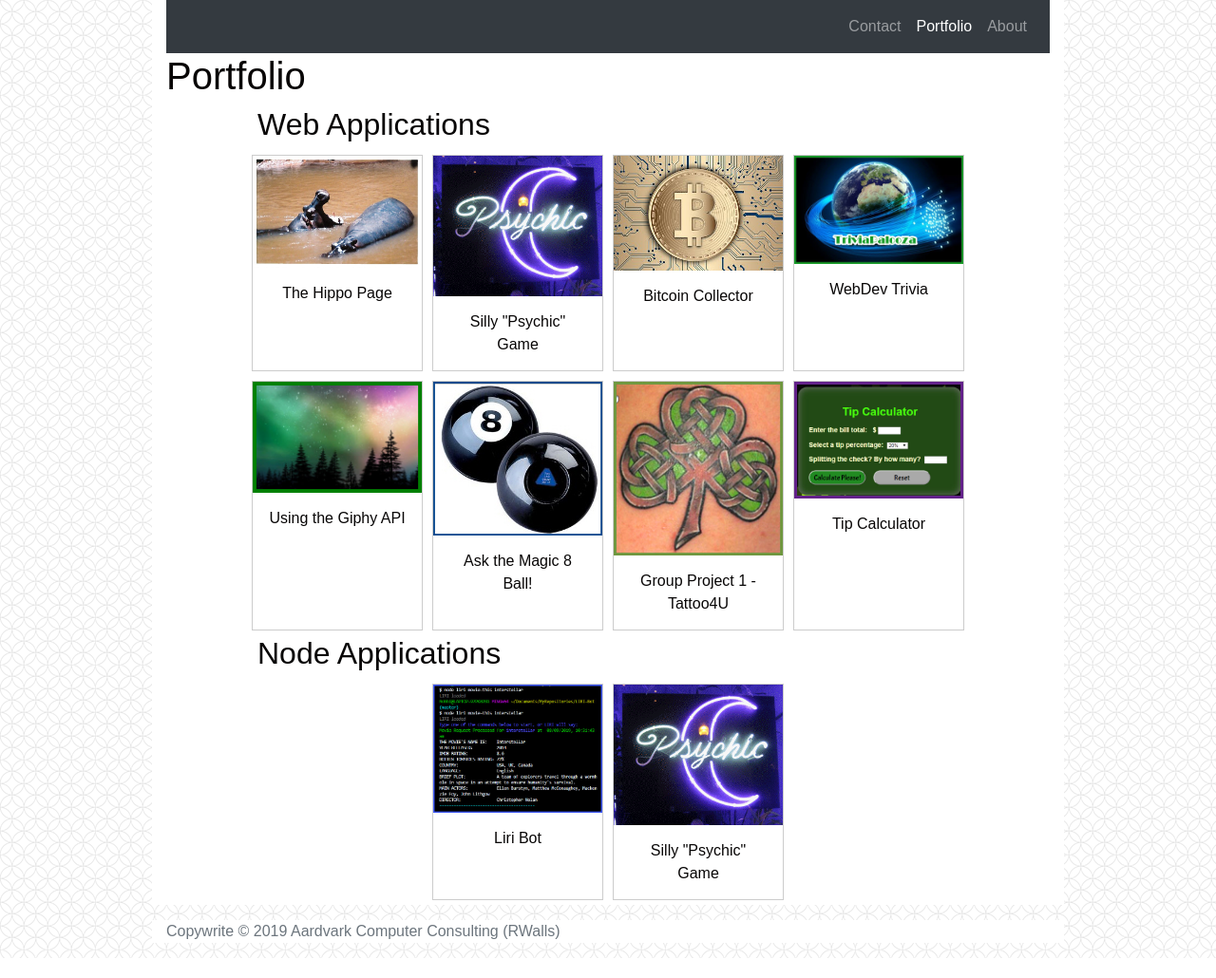
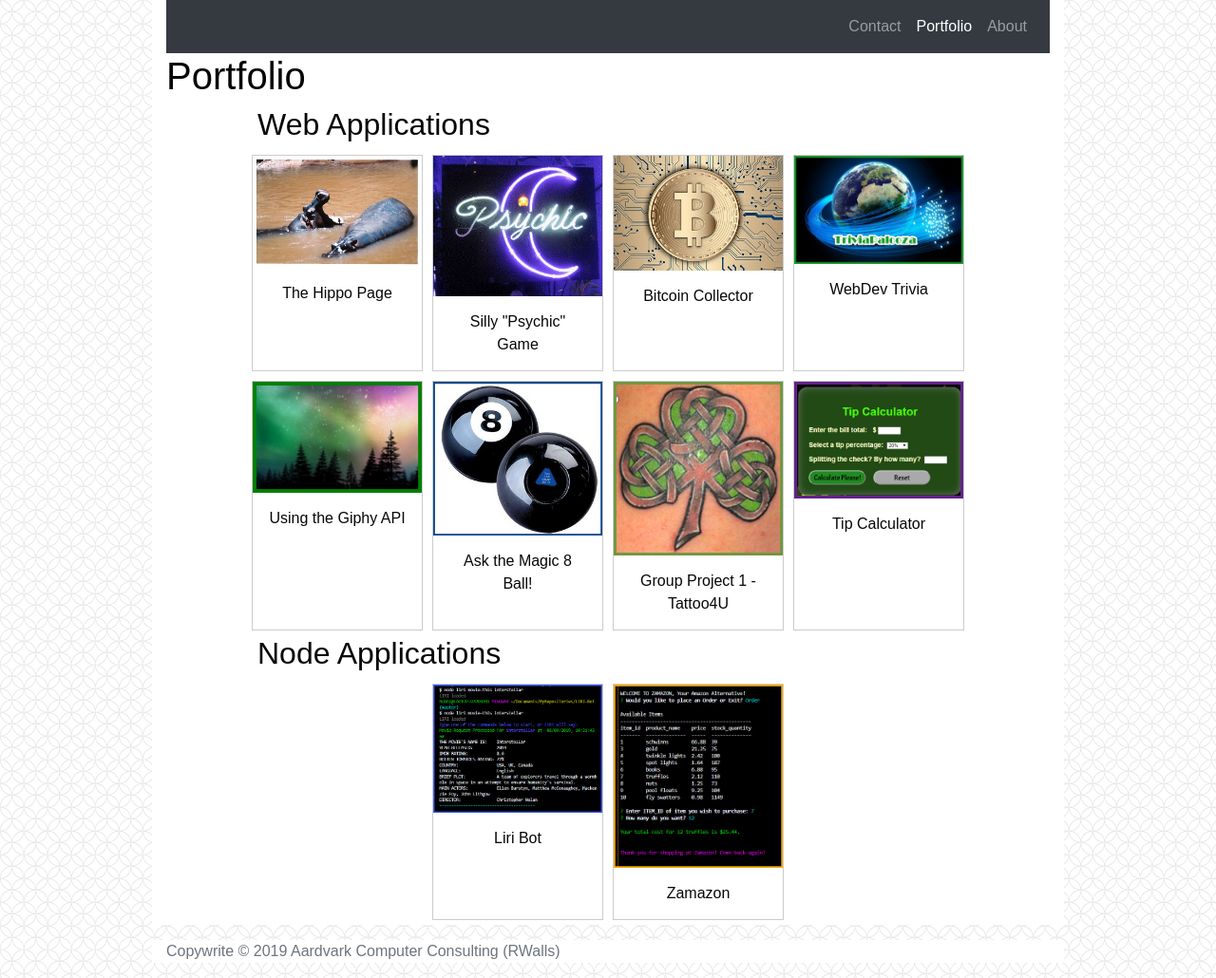
Before and after one commit to rmwalls/rmwalls.github.io, a plain HTML site: page portfolio.html in a window 1280 px wide. Shown: the whole page at 95% size. Before the commit the page ends 1009 px from the top, so only its background shows below. Drawn offline with nearby package versions, Linux system fonts and the light colour scheme.

Commit message:
Added Zamazon

```diff
--- a/portfolio.html
+++ b/portfolio.html
@@ -114,9 +114,9 @@
       </div>
 
       <div class="gallery">
-        <a href="https://rmwalls.github.io/Psychic-Game/"><img src="assets/images/psychic.gif" alt="Psychic Image">
+        <a href="https://github.com/rmwalls/Zamazon"><img src="assets/images/zamazon.jpg" alt="zamazon screenshot Image">
         </a>
-        <div class="desc">Silly "Psychic" Game</div>
+        <div class="desc">Zamazon</div>
       </div>
     </div>
   </div> <!--end container-->
```
Also changed, not shown: assets/images/zamazon.jpg (added).
